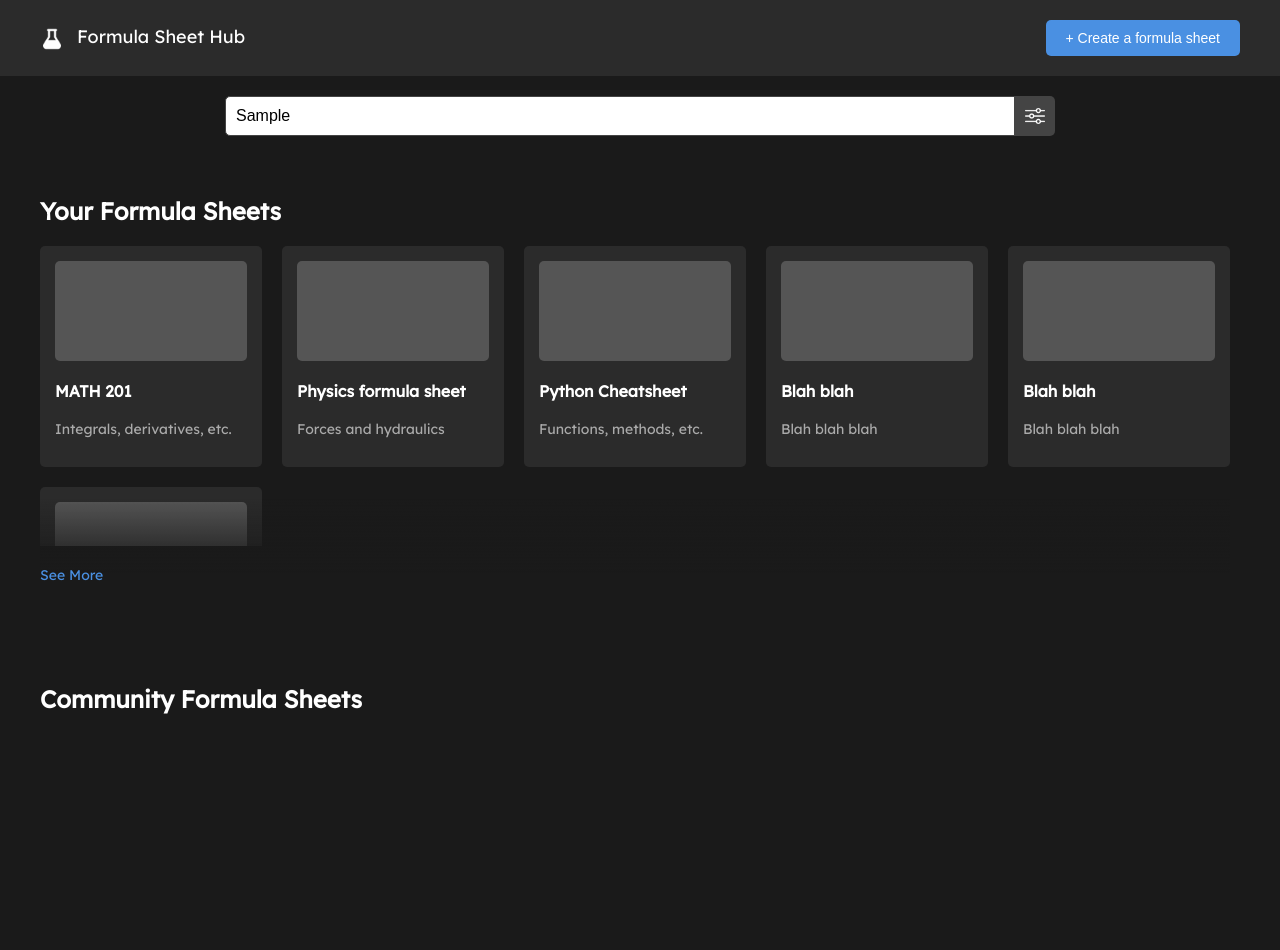
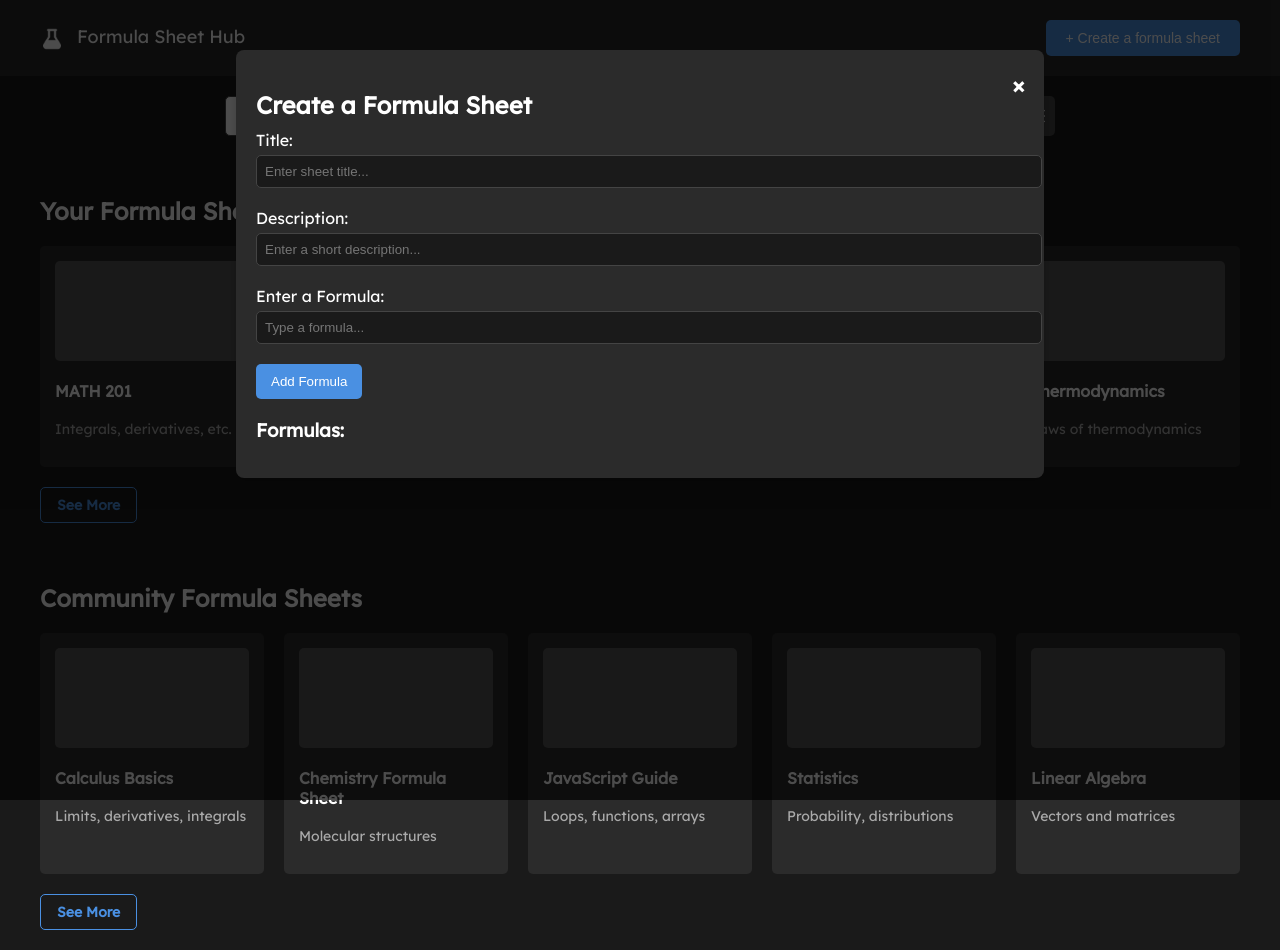
Before and after one commit to Betts6430/formula-sheet-hub, a plain HTML site: page index.html in a window 1280 px wide. Both pictures are taken after typing "Sample" into the empty fields and a click on the button "+ Create a formula sheet". Before the commit the page ends 800 px from the top, so only its background shows below. Drawn offline with Linux system fonts and the light colour scheme.

Commit message:
added some more functionality to the home page

```diff
--- a/index.html
+++ b/index.html
@@ -13,9 +13,8 @@
       <img src="assets/icons/flask-icon.png" alt="Formula Sheet Hub Icon" class="logo-icon">
       Formula Sheet Hub
     </div>
-    <button class="create-btn">+ Create a formula sheet</button>
+    <button class="create-btn" onclick="openModal()">+ Create a formula sheet</button>
   </header>
-
 
   <main>
     <!-- Search Bar -->
@@ -26,11 +25,9 @@
       </button>
     </section>
 
-
     <!-- Your Formula Sheets Section -->
     <section class="your-sheets">
       <h2>Your Formula Sheets</h2>
-        <div class="sheet-container-wrapper">
       <div class="sheet-container">
         <div class="sheet-card">
           <div class="sheet-preview"></div>
@@ -39,7 +36,7 @@
         </div>
         <div class="sheet-card">
           <div class="sheet-preview"></div>
-              <h3 class="sheet-title">Physics formula sheet</h3>
+          <h3 class="sheet-title">Physics Formula Sheet</h3>
           <p class="sheet-description">Forces and hydraulics</p>
         </div>
         <div class="sheet-card">
@@ -49,30 +46,74 @@
         </div>
         <div class="sheet-card">
           <div class="sheet-preview"></div>
-              <h3 class="sheet-title">Blah blah</h3>
-              <p class="sheet-description">Blah blah blah</p>
+          <h3 class="sheet-title">Electrical Circuits</h3>
+          <p class="sheet-description">Basic circuit laws</p>
         </div>
         <div class="sheet-card">
           <div class="sheet-preview"></div>
-              <h3 class="sheet-title">Blah blah</h3>
-              <p class="sheet-description">Blah blah blah</p>
-            </div>
-            <div class="sheet-card">
-              <div class="sheet-preview"></div>
-              <h3 class="sheet-title">Blah blah</h3>
-              <p class="sheet-description">Blah blah blah</p>
+          <h3 class="sheet-title">Thermodynamics</h3>
+          <p class="sheet-description">Laws of thermodynamics</p>
         </div>
       </div>
-          <a href="#" class="see-more">See More</a>
-        </div>
+      <a href="your-sheets.html" class="see-more">See More</a>
     </section>
-
-
 
     <!-- Community Formula Sheets Section -->
     <section class="community-sheets">
       <h2>Community Formula Sheets</h2>
+      <div class="sheet-container">
+        <div class="sheet-card">
+          <div class="sheet-preview"></div>
+          <h3 class="sheet-title">Calculus Basics</h3>
+          <p class="sheet-description">Limits, derivatives, integrals</p>
+        </div>
+        <div class="sheet-card">
+          <div class="sheet-preview"></div>
+          <h3 class="sheet-title">Chemistry Formula Sheet</h3>
+          <p class="sheet-description">Molecular structures</p>
+        </div>
+        <div class="sheet-card">
+          <div class="sheet-preview"></div>
+          <h3 class="sheet-title">JavaScript Guide</h3>
+          <p class="sheet-description">Loops, functions, arrays</p>
+        </div>
+        <div class="sheet-card">
+          <div class="sheet-preview"></div>
+          <h3 class="sheet-title">Statistics</h3>
+          <p class="sheet-description">Probability, distributions</p>
+        </div>
+        <div class="sheet-card">
+          <div class="sheet-preview"></div>
+          <h3 class="sheet-title">Linear Algebra</h3>
+          <p class="sheet-description">Vectors and matrices</p>
+        </div>
+      </div>
+      <a href="community-sheets.html" class="see-more">See More</a>
     </section>
   </main>
+
+  <!-- Modal for Creating a Formula Sheet -->
+  <div id="createSheetModal" class="modal">
+    <div class="modal-content">
+      <span class="close-btn" onclick="closeModal()">&times;</span>
+      <h2>Create a Formula Sheet</h2>
+      <form id="formulaSheetForm">
+        <label for="title">Title:</label>
+        <input type="text" id="title" name="title" placeholder="Enter sheet title..." required>
+
+        <label for="description">Description:</label>
+        <input type="text" id="description" name="description" placeholder="Enter a short description..." required>
+
+        <label for="formula">Enter a Formula:</label>
+        <input type="text" id="formulaInput" name="formula" placeholder="Type a formula...">
+        <button type="button" onclick="addFormula()">Add Formula</button>
+
+        <h3>Formulas:</h3>
+        <ul id="formulaList"></ul>
+      </form>
+    </div>
+  </div>
+
+  <script src="script.js"></script>
 </body>
 </html>
--- /dev/null
+++ b/script.js
@@ -0,0 +1,22 @@
+// Open the modal
+function openModal() {
+    document.getElementById("createSheetModal").style.display = "block";
+  }
+
+  // Close the modal
+  function closeModal() {
+    document.getElementById("createSheetModal").style.display = "none";
+  }
+
+  // Add a formula to the formula list
+  function addFormula() {
+    const formulaInput = document.getElementById("formulaInput");
+    const formulaList = document.getElementById("formulaList");
+
+    if (formulaInput.value.trim() !== "") {
+      const li = document.createElement("li");
+      li.textContent = formulaInput.value;
+      formulaList.appendChild(li);
+      formulaInput.value = ""; // Clear the input field
+    }
+  }
--- a/styles.css
+++ b/styles.css
@@ -62,6 +62,12 @@ body {
     background-color: #666;
   }
 
+  .filter-icon {
+    width: 20px;
+    height: 20px;
+    vertical-align: middle;
+  }
+
   .your-sheets, .community-sheets {
     padding: 20px 40px;
   }
@@ -70,67 +76,10 @@ body {
     margin-bottom: 20px;
   }
 
-  /* Wrapper for the scrollable container */
-.sheet-container-wrapper {
-    position: relative; /* Ensures the blur effect is positioned relative to this container */
-    overflow: hidden; /* Prevents overflow of child elements */
-  }
-
-  /* Scrollable Container */
   .sheet-container {
     display: grid;
-    grid-template-columns: repeat(5, 1fr); /* 5 boxes per row */
+    grid-template-columns: repeat(5, 1fr);
     gap: 20px;
-    max-height: 300px; /* Adjust height to allow scrolling */
-    overflow-y: auto; /* Enables scrolling */
-    padding-right: 10px;
-    scrollbar-width: thin;
-    scrollbar-color: #ffffffba transparent;
-    position: relative; /* Establish stacking context */
-    z-index: 1; /* Ensure this is below the blur effect */
-  }
-
-  /* Styling for the scrollbar (for Webkit-based browsers like Chrome) */
-  .sheet-container::-webkit-scrollbar {
-    width: 8px;
-  }
-
-  .sheet-container::-webkit-scrollbar-thumb {
-    background: #4a90e2;
-    border-radius: 4px;
-  }
-
-  .sheet-container::-webkit-scrollbar-track {
-    background: transparent;
-  }
-
-  /* Fixed Blur Effect at Bottom of Scrollable Section */
-  .sheet-container-wrapper::after {
-    content: '';
-    position: absolute;
-    bottom: 0;
-    left: 0;
-    width: calc(100% - 10px); /* Match the scrollable container's width */
-    height: 75px; /* Height of the blur effect */
-    background: linear-gradient(to bottom, transparent, #1a1a1a); /* Creates the fade effect */
-    pointer-events: none; /* Ensures the pseudo-element doesn't block interaction with content */
-    z-index: 2; /* Places the pseudo-element above the scrollable content */
-    transform: translateY(-10px); /* Adjust to ensure it stays inside the scrollable area */
-  }
-
-  /* "See More" Button */
-  .see-more {
-    display: block;
-    margin-top: 20px;
-    color: #4a90e2;
-    text-decoration: none;
-    font-size: 14px;
-    position: relative; /* Ensure it is unaffected by the blur */
-    z-index: 3; /* Places it above the blur effect */
-  }
-
-  .see-more:hover {
-    text-decoration: underline;
   }
 
   .sheet-card {
@@ -144,15 +93,15 @@ body {
 
   .sheet-preview {
     width: 100%;
-    height: 100px; /* Placeholder for preview */
-    background-color: #555555; /* Grey preview area */
+    height: 100px;
+    background-color: #555;
     border-radius: 5px;
     margin-bottom: 10px;
   }
 
   .sheet-title {
     font-size: 16px;
-    margin: 10px 0 5px 0;
+    margin: 10px 0 5px;
     color: #ffffff;
   }
 
@@ -161,24 +110,104 @@ body {
     color: #aaaaaa;
   }
 
-
-  /* Community Section */
-  .community-sheets {
-    margin-top: 40px;
+  /* Logo Icon */
+  .logo-icon {
+    width: 24px;
+    height: 24px;
+    vertical-align: middle;
+    margin-right: 8px;
   }
 
-
-  /* Logo Icon */
-.logo-icon {
-    width: 24px; /* Adjust as needed */
-    height: 24px;
-    vertical-align: middle; /* Aligns with text */
-    margin-right: 8px; /* Space between icon and text */
+  /* "See More" Button */
+  .see-more {
+    display: inline-block;
+    margin-top: 20px;
+    color: #4a90e2;
+    text-decoration: none;
+    font-size: 14px;
+    font-weight: bold;
+    border: 1px solid #4a90e2;
+    padding: 8px 16px;
+    border-radius: 5px;
+    transition: background-color 0.2s ease, color 0.2s ease;
   }
 
-  /* Filter Icon */
-  .filter-icon {
-    width: 20px; /* Adjust as needed */
-    height: 20px;
-    vertical-align: middle; /* Aligns with the search button text */
+  .see-more:hover {
+    background-color: #4a90e2;
+    color: #ffffff;
   }
+
+  /* Modal Styles */
+  .modal {
+    display: none;
+    position: fixed;
+    top: 0;
+    left: 0;
+    width: 100%;
+    height: 100%;
+    background-color: rgba(0, 0, 0, 0.7);
+    z-index: 1000;
+  }
+
+  .modal-content {
+    background-color: #2b2b2b;
+    margin: 50px auto;
+    padding: 20px;
+    border-radius: 8px;
+    width: 60%;
+    color: #ffffff;
+    box-shadow: 0px 4px 8px rgba(0, 0, 0, 0.2);
+  }
+
+  .close-btn {
+    float: right;
+    font-size: 24px;
+    font-weight: bold;
+    cursor: pointer;
+  }
+
+  .modal h2,
+  .modal h3 {
+    margin-bottom: 10px;
+  }
+
+  .modal label {
+    display: block;
+    margin: 10px 0 5px;
+  }
+
+  .modal input[type="text"] {
+    width: 100%;
+    padding: 8px;
+    margin-bottom: 10px;
+    border: 1px solid #444;
+    border-radius: 5px;
+    background-color: #1a1a1a;
+    color: #ffffff;
+  }
+
+  .modal button {
+    background-color: #4a90e2;
+    color: white;
+    border: none;
+    padding: 10px 15px;
+    border-radius: 5px;
+    cursor: pointer;
+    margin-top: 10px;
+  }
+
+  .modal button:hover {
+    background-color: #357ab7;
+  }
+
+  .modal ul {
+    list-style: none;
+    padding: 0;
+  }
+
+  .modal ul li {
+    background-color: #444;
+    padding: 8px;
+    margin-bottom: 5px;
+    border-radius: 4px;
+  }
```
Lines whose indentation alone changed are shown as unchanged.
